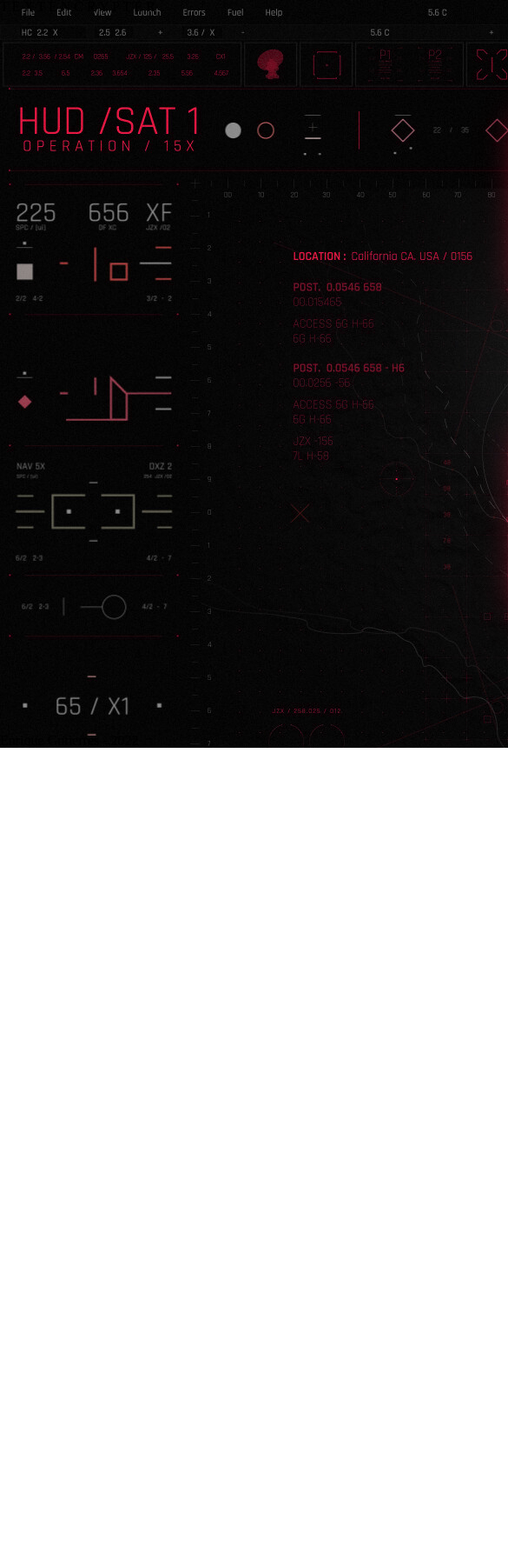
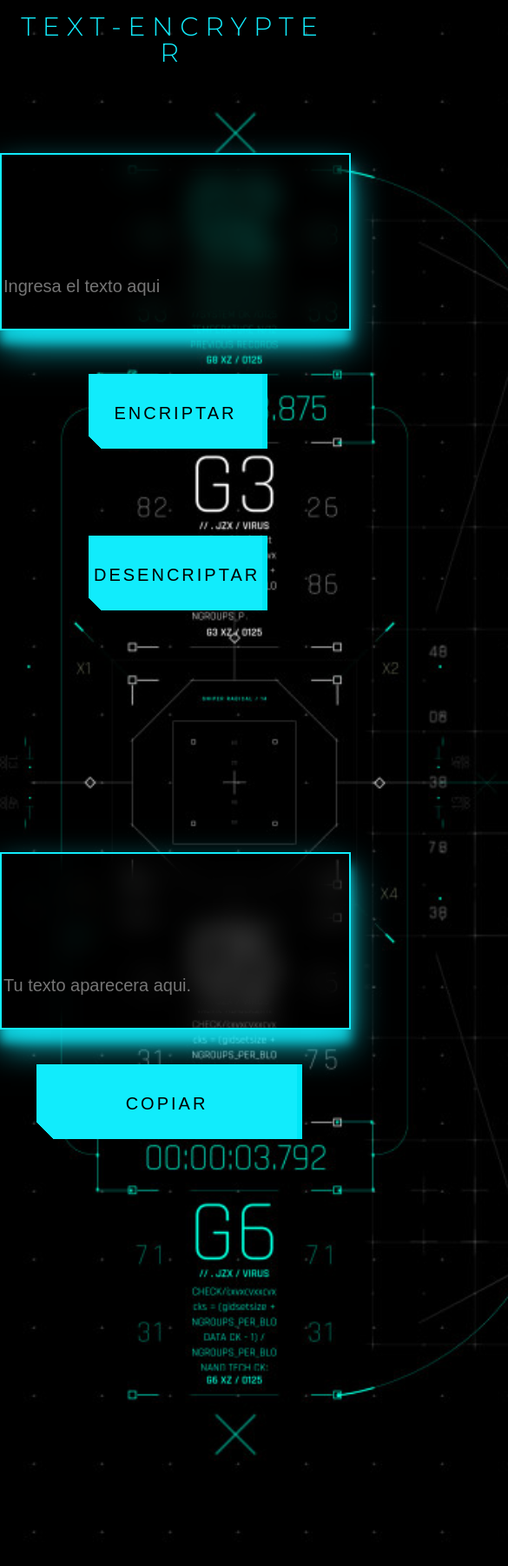
Before and after one commit to Sweetspotproject/Text-Encrypter, a plain HTML site: page index.html in a window 390 px wide. Shown: the top 1801 px of the page at 87% size, 585 px wide, since content can reach past the window. Before the commit the page ends 860 px from the top, so only its background shows below. Drawn offline with Linux system fonts and the light colour scheme.

Commit message:
App terminada

```diff
--- a/index.html
+++ b/index.html
@@ -7,16 +7,20 @@
   <meta name="viewport" content="width=device-width, initial-scale=1.0" />
   <link rel="stylesheet" href="reset.css">
   <link rel="stylesheet" href="style.css" />
+  <link rel="preconnect" href="https://fonts.googleapis.com">
+  <link rel="preconnect" href="https://fonts.gstatic.com" crossorigin>
+  <link href="https://fonts.googleapis.com/css2?family=Exo+2:wght@300;400&family=Montserrat:wght@300&display=swap"
+    rel="stylesheet">
   <title>Encrypter</title>
 </head>
 
 <body>
   <header class="glitch" data-text="T E X T  E N C R Y P T E R">
-    <h1>T E X T E N C R Y P T E R</h1>
+    <h1>T E X T - E N C R Y P T E R</h1>
   </header>
 
   <!-- Section ingresae mensaje-->
-  <div class="main">
+  <section class="main">
     <div class="text-enter">
       <input class="input-text" type="text" name="input-texto" id="input-texto" placeholder="Ingresa el texto aqui" />
       <button class="button-49" id="btn-encriptar" value="Encriptar">
@@ -26,19 +30,19 @@
         DESENCRIPTAR
       </button>
     </div>
-  </div>
+  </section>
 
   <!-- Seccion de mensaje encriptado/desencriptado -->
 
-  <div class="msg-box">
-    <input class="text-salida" type="text" id="msg" placeholder="Tu texto aparecera aqui."/>
+  <section class="msg-box">
+    <input class="text-salida" type="text" id="msg" placeholder="Tu texto aparecera aqui." />
     <button class="button-box" onclick="copiarTexto()">COPIAR</button>
-  </div>
+  </section>
 
   <!-- Section footer-->
-  <div class="footer">
+  <section class="footer">
     <footer>Enrique Gutierres - 2022</footer>
-  </div>
+  </section>
 
   <script src="app.js"></script>
 </body>
--- a/style.css
+++ b/style.css
@@ -1,18 +1,28 @@
 body {
-  background-image: url(assets/shoaib-khan-hud-interface-sat-1-0-00-04-05.jpg);
+  background-image: url(assets/hud.jpg);
+  background-size: cover;
+  font-family: "Exo 2", sans-serif;
+  font-family: "Montserrat", sans-serif;
+}
+
+.glitch {
+  color: rgb(17, 236, 252);
+  text-align: center;
+  margin: 1rem;
+  font-size: 30px;
 }
 
 .main {
   position: relative;
-  margin: 100px 600px;
+  margin: 100px auto;
   width: 600px;
   height: 200px;
   border-style: solid;
   border-width: 2px;
-  border-color: crimson;
-  backdrop-filter: blur(10px);
-  box-shadow: rgba(220, 20, 60, 0.747) 0px 19px 38px,
-    rgba(220, 20, 60, 0.726) 0px 15px 12px;
+  border-color: rgb(17, 236, 252);
+  backdrop-filter: blur(15px);
+  box-shadow: rgba(17, 236, 252, 0.747) 0px 19px 38px,
+    rgba(17, 236, 252, 0.726) 0px 15px 12px;
 }
 
 .input-text {
@@ -24,7 +34,7 @@ body {
   height: 100px;
   border: none;
   outline: none;
-  color: crimson;
+  color: rgb(17, 236, 252);
 }
 
 /* Button */
@@ -33,9 +43,9 @@ body {
 .button-49:after {
   display: inline;
 
-  margin: 15px 45px;
+  margin: 50px 3rem;
 
-  width: 150px;
+  width: 180px;
 
   height: 76px;
 
@@ -45,7 +55,7 @@ body {
 
   font-family: "Bebas Neue", sans-serif;
 
-  background: linear-gradient(45deg, transparent 5%, #ff013c 5%);
+  background: linear-gradient(45deg, transparent 5%, rgb(17, 236, 252) 5%);
 
   border: 0;
 
@@ -197,15 +207,15 @@ body {
 
 .msg-box {
   position: relative;
-  margin: 160px 600px;
+  margin: 180px auto;
   width: 600px;
   height: 200px;
   border-style: solid;
   border-width: 2px;
-  border-color: crimson;
-  backdrop-filter: blur(10px);
-  box-shadow: rgba(220, 20, 60, 0.76) 0px 19px 38px,
-    rgba(220, 20, 60, 0.726) 0px 15px 12px;
+  border-color: rgb(17, 236, 252);
+  backdrop-filter: blur(15px);
+  box-shadow: rgba(17, 236, 252, 0.76) 0px 19px 38px,
+    rgba(17, 236, 252, 0.726) 0px 15px 12px;
 }
 
 .text-salida {
@@ -218,17 +228,17 @@ body {
   height: 100px;
   border: none;
   outline: none;
-  color: crimson;
+  color: rgb(17, 236, 252);
 }
 
-/* Boron copiar*/
+/* Boton copiar*/
 .button-box,
 .button-box:after {
   display: inline;
 
-  margin: 15px 205px;
+  margin: 50px auto;
 
-  width: 150px;
+  width: 600px;
 
   height: 76px;
 
@@ -238,7 +248,7 @@ body {
 
   font-family: "Bebas Neue", sans-serif;
 
-  background: linear-gradient(45deg, transparent 5%, #ff013c 5%);
+  background: linear-gradient(45deg, transparent 5%, rgb(17, 236, 252) 5%);
 
   border: 0;
 
@@ -375,13 +385,48 @@ body {
   }
 }
 
-@media (min-width: 768px) {
+@media (max-width: 720px) {
   .button-49,
   .button-49:after {
     width: 200px;
 
     height: 86px;
 
+    margin: 50px 100px;
+
     line-height: 88px;
+
+    align-content: center;
+  }
+  .text-enter{
+    width: 400px;
+  }
+  .input-text{
+    width: 400px;
+  }
+  .main{
+    width: 400px;
+  }
+  .msg-box{
+    width: 400px;
+
+    margin: 600px auto;
+  }
+  .button-box{
+    width: 300px;
+
+    margin: 40px;
+
+    height: 86px;
+
+    line-height: 88px;
+
+    align-content: center;
+  }
+  body{
+  background-image: url(assets/hud.jpg);
+  background-size: cover;
+  font-family: "Exo 2", sans-serif;
+  font-family: "Montserrat", sans-serif;
   }
 }
```
Also changed, not shown: assets/hud.jpg (added), assets/shoaib-khan-hud-interface-sat-1-0-00-04-05.jpg (deleted).
